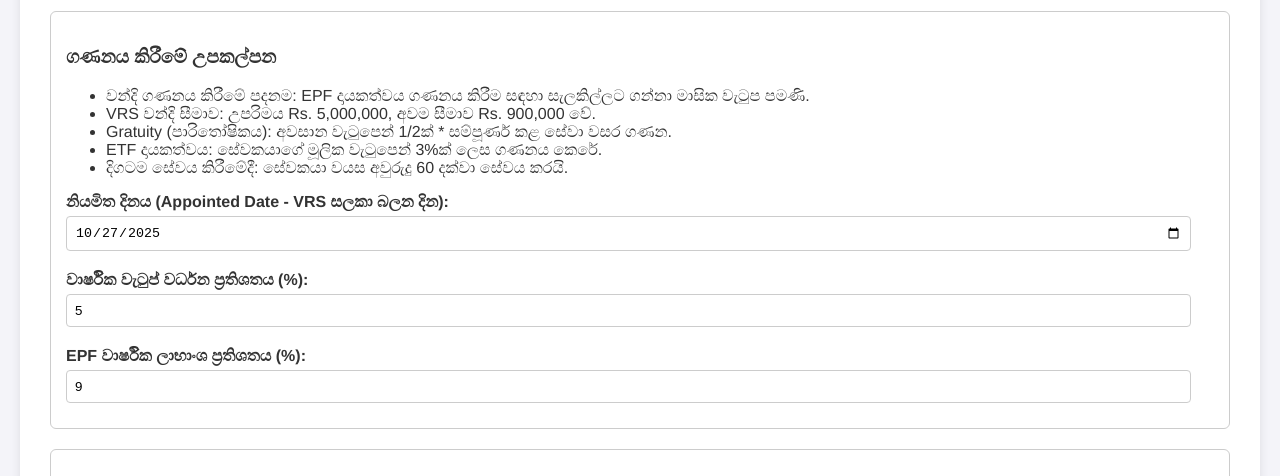
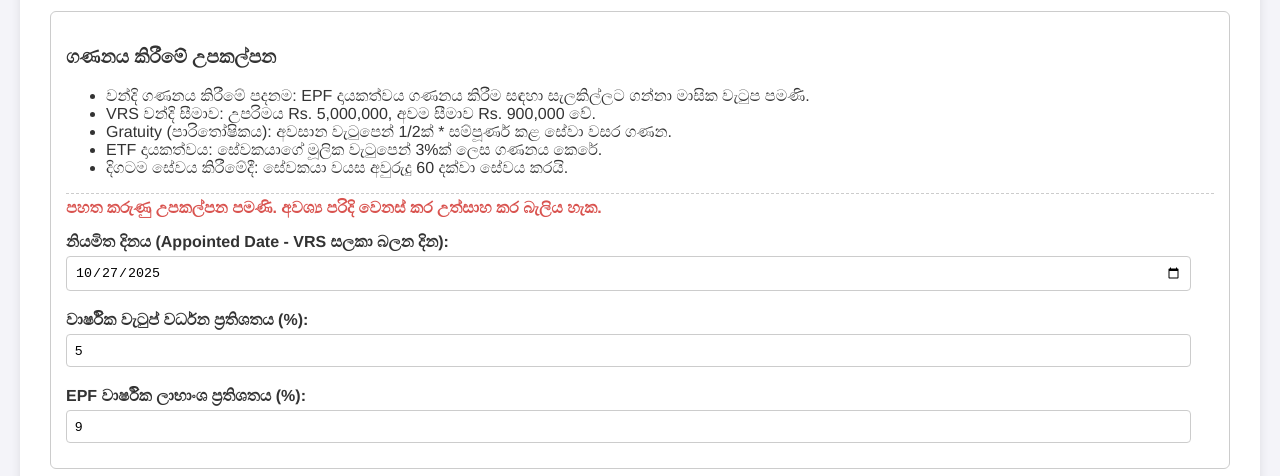
Before and after one commit to manjualwis-boopmanjualwis/CEBVRS, a plain HTML site: page index.html in a window 1280 px wide. Shown: the part 324-800 px from the top of the page. Drawn offline with Linux system fonts and the light colour scheme.

Commit message:
Change assumption note

```diff
--- a/index.html
+++ b/index.html
@@ -45,6 +45,16 @@
             margin-top: 10px;
             margin-bottom: 20px;
             text-align: center;
+        }
+
+        /* Red Assumption Note Style */
+        .assumption-note {
+            color: #d9534f; /* Red */
+            font-weight: bold;
+            font-size: 1.0em;
+            margin-top: 10px;
+            padding-top: 5px;
+            border-top: 1px dashed #ccc;
         }
 
         h1 {
@@ -229,6 +239,8 @@
             <li id="asmp-5">දිගටම සේවය කිරීමේදී: සේවකයා වයස අවුරුදු 60 දක්වා සේවය කරයි.</li>
         </ul>
 
+        <p class="assumption-note" id="assumption-note-text">පහත කරුණු උපකල්පන පමණි. අවශ්‍ය පරිදි වෙනස් කර උත්සාහ කර බැලිය හැක.</p>
+
         <label id="asmp-6">නියමිත දිනය (Appointed Date - VRS සලකා බලන දින):</label>
         <div class="input-group">
             <input type="date" id="appointedDate" required>
@@ -309,6 +321,7 @@
             asmp3: "Gratuity (පාරිතෝෂිකය): අවසාන වැටුපෙන් 1/2ක් * සම්පූර්ණ කළ සේවා වසර ගණන.",
             asmp4: "ETF දායකත්වය: සේවකයාගේ මූලික වැටුපෙන් 3%ක් ලෙස ගණනය කෙරේ.",
             asmp5: "දිගටම සේවය කිරීමේදී: සේවකයා වයස අවුරුදු 60 දක්වා සේවය කරයි.",
+            assumptionsNote: "පහත කරුණු උපකල්පන පමණි. අවශ්‍ය පරිදි වෙනස් කර උත්සාහ කර බැලිය හැක.", // NEW
             asmp6: "නියමිත දිනය (Appointed Date - VRS සලකා බලන දින):",
             asmp7: "වාර්ෂික වැටුප් වර්ධන ප්‍රතිශතය (%):",
             asmp8: "EPF වාර්ෂික ලාභාංශ ප්‍රතිශතය (%):",
@@ -341,11 +354,11 @@
             contTable1ETF: "ETF අවසාන ශේෂය (ආයතන)",
             contTable1Gratuity: "Gratuity (පාරිතෝෂිකය)",
             contTable1Total: "මුළු අවසාන ප්‍රතිලාභ එකතුව (EPF, ETF, Gratuity)",
-            contTable1LoanDeduct: "ණය ගෙවීම් හා අඩුකිරීම් (මණ්ඩලයට)", // NEW
-            contTable1NetTotal: "ණය අඩු කළ පසු අවසාන ප්‍රතිලාභ ශුද්ධ මුදල:", // NEW
-            contTable2Title: "අවුරුදු 60 වන තෙක් වාර්ෂික වැටුප් වර්ධන සහ මුළු ශුද්ධ වැටුප් ඉපැයීම්", // UPDATED
-            contTable2Head: "වර්ෂය, වයස, ආරම්භක මූලික වැටුප (Rs.), මාසික ශුද්ධ වැටුප (EPF 10% අඩු කළ පසු), වර්ෂයේ මුළු ශුද්ධ වැටුප (Rs.)", // UPDATED - removed annual increment, added net monthly and net yearly
-            contTable2TotalSalary: "VRS දින සිට අවු. 60 දක්වා උපයා ගන්නා මුළු ශුද්ධ වැටුප (Total Net Salary)", // UPDATED
+            contTable1LoanDeduct: "ණය ගෙවීම් හා අඩුකිරීම් (මණ්ඩලයට)",
+            contTable1NetTotal: "ණය අඩු කළ පසු අවසාන ප්‍රතිලාභ ශුද්ධ මුදල:",
+            contTable2Title: "අවුරුදු 60 වන තෙක් වාර්ෂික වැටුප් වර්ධන සහ මුළු ශුද්ධ වැටුප් ඉපැයීම්",
+            contTable2Head: "වර්ෂය, වයස, ආරම්භක මූලික වැටුප (Rs.), මාසික ශුද්ධ වැටුප (EPF 10% අඩු කළ පසු), වර්ෂයේ මුළු ශුද්ධ වැටුප (Rs.)",
+            contTable2TotalSalary: "VRS දින සිට අවු. 60 දක්වා උපයා ගන්නා මුළු ශුද්ධ වැටුප (Total Net Salary)",
             contTable3Title: "අඛණ්ඩ සේවයේ වාර්ෂික ගණනය කිරීම් (EPF/ETF වගුව)",
             contTable3Head: "වර්ෂය, වයස, මූලික වැටුප (Rs.), EPF ආරම්භක ශේෂය (Rs.), නව EPF දායකත්වය (Rs.), EPF ලාභාංශය (Rs.), EPF අවසාන ශේෂය (Rs.)",
             errorRequired: "කරුණාකර සියලුම අත්‍යාවශ්‍ය ක්ෂේත්‍ර (රතු මායිම් සහිත) පුරවන්න.",
@@ -356,17 +369,19 @@
             errorCalculation: "ගණනය කිරීමේ දෝෂයක් සිදුවිය. කරුණාකර සියලුම දත්ත නිවැරදි බවට වග බලා ගන්න.",
             summaryHeading: "C. අවසාන මුදල් සංසන්දනාත්මක සාරාංශය",
             summaryVRS: "VRS යටතේ ලැබෙන මුළු ශුද්ධ මුදල (ණය අඩු කළ පසු):",
-            summaryContinue: "අවු. 60 දක්වා සේවය කළහොත් ලැබෙන මුළු ආදායම (ශුද්ධ වැටුප් + ශුද්ධ ප්‍රතිලාභ):", // UPDATED
+            summaryContinue: "අවු. 60 දක්වා සේවය කළහොත් ලැබෙන මුළු ආදායම (ශුද්ධ වැටුප් + ශුද්ධ ප්‍රතිලාභ):",
             summaryDifference: "වෙනස (දිගටම සේවය කිරීමේ වාසිය/අවාසිය):",
             summaryVRSBetter: "දිගටම සේවය කිරීමට වඩා VRS ගැනීමෙන් වැඩි මුදලක් ලැබේ.",
             summaryContBetter: "VRS ගැනීමට වඩා දිගටම සේවය කිරීමෙන් වැඩි මුදලක් ලැබේ.",
-            contFinalTotalLabel: "හි මුළු ඉපැයීම (Net Terminal Benefits + Total Net Salary): " // UPDATED
+            contFinalTotalLabel: "හි මුළු ඉපැයීම (Net Terminal Benefits + Total Net Salary): "
         },
         en: {
             disclaimer: "This is for approximate calculation purposes only. It holds no legal validity.",
             dataNote: "This program does not retain any of your data",
             contact: "For comments and suggestions, please WhatsApp 0702301171",
-            title: "CEB Benefit Comparative Analysis", langSelect: "Select Language:", calculateButton: "Calculate Benefits", initialMessage: "Click the button above to view calculations.", assumptionsHeading: "Calculation Assumptions", asmp1: "Compensation is calculated only on the Monthly Salary considered for EPF contribution.", asmp2: "VRS Compensation Limit: Maximum Rs. 5,000,000, Minimum Rs. 900,000.", asmp3: "Gratuity: 1/2 of Last Drawn Salary * No. of Completed Years of Service.", asmp4: "ETF Contribution: Calculated as 3% of the Employee's Basic Salary.", asmp5: "Continued Service: Employee works until the age of 60.", asmp6: "Appointed Date (VRS Consideration Date):", asmp7: "Annual Salary Increment (%):", asmp8: "EPF Annual Dividend Rate (%):", detailsHeading: "Enter Employee Details", details1: "Date of Birth:", details2: "Date of Joining:", details3: "Current Basic Salary (Rs.):", details4: "Casual Service Period (Years/Months):", details5: "Current EPF Balance (Rs.):", details6: "Current ETF Balance (Rs.):",
+            title: "CEB Benefit Comparative Analysis", langSelect: "Select Language:", calculateButton: "Calculate Benefits", initialMessage: "Click the button above to view calculations.", assumptionsHeading: "Calculation Assumptions", asmp1: "Compensation is calculated only on the Monthly Salary considered for EPF contribution.", asmp2: "VRS Compensation Limit: Maximum Rs. 5,000,000, Minimum Rs. 900,000.", asmp3: "Gratuity: 1/2 of Last Drawn Salary * No. of Completed Years of Service.", asmp4: "ETF Contribution: Calculated as 3% of the Employee's Basic Salary.", asmp5: "Continued Service: Employee works until the age of 60.",
+            assumptionsNote: "The following points are assumptions only. You can change and try as required.", // NEW
+            asmp6: "Appointed Date (VRS Consideration Date):", asmp7: "Annual Salary Increment (%):", asmp8: "EPF Annual Dividend Rate (%):", detailsHeading: "Enter Employee Details", details1: "Date of Birth:", details2: "Date of Joining:", details3: "Current Basic Salary (Rs.):", details4: "Casual Service Period (Years/Months):", details5: "Current EPF Balance (Rs.):", details6: "Current ETF Balance (Rs.):",
             details7: "Total Loan Amount Currently Owed to the Board (Rs.): (Including EPF Loans, Distress Loan, Transport Loan, Book Loan, Festival Advance, etc...)",
             resultsHeading: "Comparison Results",
             vrsHeading: "A. Amount Received under Voluntary Retirement Scheme (VRS) (Rs.)",
@@ -383,11 +398,11 @@
             vrsFormula2: "Service Years > 10: (Current Salary x 2 x Completed Service Years) + (Current Salary x 1.5 x Remaining Completed Service Years)",
             gratFormula: "Final Salary x 0.5 x Completed Service Years",
             continueHeading: "B. Total Earnings by Continuing Service until Age 60", contTable1Title: "Total Terminal Benefits Received at Age 60", contTable1Head: "Benefit, Final Amount (Rs.)", contTable1EPF: "EPF Final Balance (Employee + Employer + Dividend)", contTable1ETF: "ETF Final Balance (Employer)", contTable1Gratuity: "Gratuity Payment", contTable1Total: "Total Terminal Benefits (EPF, ETF, Gratuity)",
-            contTable1LoanDeduct: "Loan Payments and Deductions (to the Board):", // NEW
-            contTable1NetTotal: "Net Terminal Benefits After Loan Deduction:", // NEW
-            contTable2Title: "Annual Salary Increments and Total Net Salary Earnings until Age 60", // UPDATED
-            contTable2Head: "Year, Age, Opening Basic Salary (Rs.), Net Monthly Salary (After 10% EPF deduction), Total Net Salary for the Year (Rs.)", // UPDATED
-            contTable2TotalSalary: "Total Net Basic Salary Earned (VRS Date to Age 60)", // UPDATED
+            contTable1LoanDeduct: "Loan Payments and Deductions (to the Board):",
+            contTable1NetTotal: "Net Terminal Benefits After Loan Deduction:",
+            contTable2Title: "Annual Salary Increments and Total Net Salary Earnings until Age 60",
+            contTable2Head: "Year, Age, Opening Basic Salary (Rs.), Net Monthly Salary (After 10% EPF deduction), Total Net Salary for the Year (Rs.)",
+            contTable2TotalSalary: "Total Net Basic Salary Earned (VRS Date to Age 60)",
             contTable3Title: "Annual Calculations for Continued Service (EPF/ETF Table)", contTable3Head: "Year, Age, Basic Salary (Rs.), EPF Opening Balance (Rs.), New EPF Contribution (Rs.), EPF Dividend (Rs.), EPF Closing Balance (Rs.)",
             errorRequired: "Please fill in all required fields (with red borders).",
             errorDate: "Invalid date format (yyyy-mm-dd) or invalid date. Please select from the calendar.",
@@ -397,17 +412,19 @@
             errorCalculation: "A calculation error occurred. Please ensure all data is correct.",
             summaryHeading: "C. Final Financial Comparison Summary",
             summaryVRS: "Total Net Amount Received under VRS (After Loan Deduction):",
-            summaryContinue: "Total Income if Continued Service until Age 60 (Net Salary + Net Benefits):", // UPDATED
+            summaryContinue: "Total Income if Continued Service until Age 60 (Net Salary + Net Benefits):",
             summaryDifference: "Difference (Advantage/Disadvantage of Continuing Service):",
             summaryVRSBetter: "VRS yields a higher total amount than continuing service.",
             summaryContBetter: "Continuing service yields a higher total amount than taking VRS.",
-            contFinalTotalLabel: "Total Income (Net Terminal Benefits + Total Net Salary) of " // UPDATED
+            contFinalTotalLabel: "Total Income (Net Terminal Benefits + Total Net Salary) of "
         },
         ta: {
             disclaimer: "இது தோராயமான கணக்கீட்டு நோக்கங்களுக்காக மட்டுமே. இதற்கு எந்த சட்டப்பூர்வ செல்லுபடியும் இல்லை.",
             dataNote: "இந்த நிகழ்ச்சி நிரலால் உங்கள் தரவுகள் எதுவும் தக்கவைக்கப்படுவதில்லை",
             contact: "கருத்துகள் மற்றும் திருத்தங்களுக்கு, 0702301171 என்ற எண்ணுக்கு WhatsApp செய்தி அனுப்பவும்",
-            title: "இலங்கை மின்சார சபையின் பயன் ஒப்பீட்டு பகுப்பாய்வு", langSelect: "மொழியைத் தெரிவுசெய்:", calculateButton: "நன்மைகளைக் கணக்கிடுக", initialMessage: "கணக்கீடுகளைப் பார்க்க மேலே உள்ள பொத்தானை அழுத்தவும்.", assumptionsHeading: "கணக்கீட்டு அனுமானங்கள்", asmp1: "பதிலீடு கணக்கிடப்படுவது, ஊழியர் சேமலாப நிதிக்கான (EPF) பங்களிப்பிற்கு எடுத்துக்கொள்ளப்படும் மாதச் சம்பளத்தின் அடிப்படையில் மட்டுமே.", asmp2: "VRS பதிலீட்டு வரம்பு: அதிகபட்சம் ரூ. 5,000,000, குறைந்தபட்சம் ரூ. 900,000.", asmp3: "பாராட்டுத் தொகை (Gratuity): இறுதிச் சம்பளத்தில் 1/2 * நிறைவு செய்யப்பட்ட சேவை ஆண்டுகளின் எண்ணிக்கை.", asmp4: "ETF பங்களிப்பு: அடிப்படைச் சம்பளத்தில் 3% ஆக கணக்கிடப்படுகிறது.", asmp5: "தொடர்ச்சியான சேவை: ஊழியர் 60 வயது வரை பணியாற்றுகிறார்.", asmp6: "நியமிக்கப்பட்ட தேதி (VRS பரிசீலனை தேதி):", asmp7: "வருடாந்திர சம்பள அதிகரிப்பு விகிதம் (%):",
+            title: "இலங்கை மின்சார சபையின் பயன் ஒப்பீட்டு பகுப்பாய்வு", langSelect: "மொழியைத் தெரிவுசெய்:", calculateButton: "நன்மைகளைக் கணக்கிடுக", initialMessage: "கணக்கீடுகளைப் பார்க்க மேலே உள்ள பொத்தானை அழுத்தவும்.", assumptionsHeading: "கணக்கீட்டு அனுமானங்கள்", asmp1: "பதிலீடு கணக்கிடப்படுவது, ஊழியர் சேமலாப நிதிக்கான (EPF) பங்களிப்பிற்கு எடுத்துக்கொள்ளப்படும் மாதச் சம்பளத்தின் அடிப்படையில் மட்டுமே.", asmp2: "VRS பதிலீட்டு வரம்பு: அதிகபட்சம் ரூ. 5,000,000, குறைந்தபட்சம் ரூ. 900,000.", asmp3: "பாராட்டுத் தொகை (Gratuity): இறுதிச் சம்பளத்தில் 1/2 * நிறைவு செய்யப்பட்ட சேவை ஆண்டுகளின் எண்ணிக்கை.", asmp4: "ETF பங்களிப்பு: அடிப்படைச் சம்பளத்தில் 3% ஆக கணக்கிடப்படுகிறது.", asmp5: "தொடர்ச்சியான சேவை: ஊழியர் 60 வயது வரை பணியாற்றுகிறார்.",
+            assumptionsNote: "பின்வரும் விடயங்கள் அனுமானங்கள் மட்டுமே. தேவைக்கேற்ப மாற்றி முயற்சி செய்யலாம்.", // NEW
+            asmp6: "நியமிக்கப்பட்ட தேதி (VRS பரிசீலனை தேதி):", asmp7: "வருடாந்திர சம்பள அதிகரிப்பு விகிதம் (%):",
             asmp8: "EPF ஆண்டு இலாபப் பங்கு வீதம் (%):", detailsHeading: "ஊழியர் விவரங்களை உள்ளிடுக", details1: "பிறந்த தேதி:", details2: "சேவையில் இணைந்த தேதி:", details3: "தற்போதைய அடிப்படைச் சம்பளம் (ரூ.):", details4: "சாதாரண சேவை காலம் (ஆண்டுகள்/மாதங்கள்):", details5: "தற்போதைய EPF இருப்பு (ரூ.):", details6: "தற்போதைய ETF இருப்பு (ரூ.):",
             details7: "தற்போது சபைக்கு செலுத்த வேண்டிய மொத்த கடன் தொகை (ரூ.): (EPF கடன்கள், Distress கடன், போக்குவரத்து கடன், புத்தக கடன், விழா முன்பணம், உள்ளிட்ட...)",
             resultsHeading: "ஒப்பீட்டு முடிவுகள்",
@@ -425,11 +442,11 @@
             vrsFormula2: "சேவை ஆண்டுகள் > 10: (தற்போதைய சம்பளம் x 2 x நிறைவு செய்யப்பட்ட சேவை ஆண்டுகள்) + (தற்போதைய சம்பளம் x 1.5 x மீதமுள்ள நிறைவு செய்யப்பட்ட சேவை ஆண்டுகள்)",
             gratFormula: "இறுதிச் சம்பளம் x 0.5 x நிறைவு செய்யப்பட்ட சேவை ஆண்டுகள்",
             continueHeading: "B. 60 வயது வரை தொடர்ந்து சேவை செய்வதன் மூலம் பெறப்படும் மொத்த வருமானம்", contTable1Title: "60 வயதில் பெறப்படும் மொத்த இறுதி நன்மைகள் (Terminal Benefits)", contTable1Head: "பயன், இறுதித் தொகை (ரூ.)", contTable1EPF: "EPF இறுதி இருப்பு (ஊழியர் + நிறுவனம் + இலாபப் பங்கு)", contTable1ETF: "ETF இறுதி இருப்பு (நிறுவனம்)", contTable1Gratuity: "பாராட்டுத் தொகை (Gratuity)", contTable1Total: "மொத்த අවසාන ප්‍රතිලාභ එකතුව (EPF, ETF, Gratuity)",
-            contTable1LoanDeduct: "கடன் கொடுப்பனவுகள் மற்றும் கழிவுகள் (சபைக்கு):", // NEW
-            contTable1NetTotal: "கடன் கழித்த பின் நிகர இறுதி நன்மைகள்:", // NEW
-            contTable2Title: "60 வயது வரை ஆண்டு சம்பள அதிகரிப்புகள் மற்றும் மொத்த நிகர சம்பள வருமானம்", // UPDATED
-            contTable2Head: "ஆண்டு, வயது, தொடக்க அடிப்படைச் சம்பளம் (ரூ.), நிகர மாதச் சம்பளம் (10% EPF கழித்த பின்), ஆண்டுக்கான மொத்த நிகர சம்பளம் (ரூ.)", // UPDATED
-            contTable2TotalSalary: "மொத்த நிகர அடிப்படைச் சம்பளம் (VRS தேதியிலிருந்து 60 வயது வரை)", // UPDATED
+            contTable1LoanDeduct: "கடன் கொடுப்பனவுகள் மற்றும் கழிவுகள் (சபைக்கு):",
+            contTable1NetTotal: "கடன் கழித்த பின் நிகர இறுதி நன்மைகள்:",
+            contTable2Title: "60 வயது வரை ஆண்டு சம்பள அதிகரிப்புகள் மற்றும் மொத்த நிகர சம்பள வருமானம்",
+            contTable2Head: "ஆண்டு, வயது, தொடக்க அடிப்படைச் சம்பளம் (ரூ.), நிகர மாதச் சம்பளம் (10% EPF கழித்த பின்), ஆண்டுக்கான மொத்த நிகர சம்பளம் (ரூ.)",
+            contTable2TotalSalary: "மொத்த நிகர அடிப்படைச் சம்பளம் (VRS தேதியிலிருந்து 60 வயது வரை)",
             contTable3Title: "தொடர்ச்சியான சேவையின் வருடாந்திர கணக்கீடுகள் (EPF/ETF அட்டவணை)", contTable3Head: "ஆண்டு, வயது, அடிப்படைச் சம்பளம் (ரூ.), EPF தொடக்க இருப்பு (ரூ.), புதிய EPF பங்களிப்பு (ரூ.), EPF இலாபப் பங்கு (ரூ.), EPF இறுதி இருப்பு (ரூ.)",
             errorRequired: "தேவையான அனைத்து துறைகளையும் (சிவப்பு எல்லைகளுடன்) நிரப்பவும்.",
             errorDate: "தவறான திகதி வடிவம் (yyyy-mm-dd) அல்லது தவறான திகதி. நாட்காட்டியில் இருந்து தெரிவு செய்யவும்.",
@@ -439,11 +456,11 @@
             errorCalculation: "கணக்கீட்டுப் பிழை ஏற்பட்டது. எல்லா தரவுகளும் சரியாக உள்ளதா என்பதை உறுதிப்படுத்தவும்.",
             summaryHeading: "C. இறுதி நிதி ஒப்பீட்டு சுருக்கம்",
             summaryVRS: "VRS இன் கீழ் பெறப்படும் மொத்த நிகர தொகை (கடன் கழித்த பின்):",
-            summaryContinue: "60 வயது வரை தொடர்ந்து பணியாற்றினால் மொத்த வருமானம் (நிகர சம்பளம் + நிகர நன்மைகள்):", // UPDATED
+            summaryContinue: "60 வயது வரை தொடர்ந்து பணியாற்றினால் மொத்த வருமானம் (நிகர சம்பளம் + நிகர நன்மைகள்):",
             summaryDifference: "வித்தியாசம் (தொடர்ந்து பணியாற்றுவதன் நன்மை/தீமை):",
-            summaryVRSBetter: "தொடர்ந்து பணியாற்றுவதை விட VRS பெறுவது அதிக மொத்த தொகையை வழங்குகிறது.",
+            summaryVRSBetter: "VRS பெறுவதை விட தொடர்ந்து பணியாற்றுவது அதிக மொத்த தொகையை வழங்குகிறது.",
             summaryContBetter: "VRS பெறுவதை விட தொடர்ந்து பணியாற்றுவது அதிக மொத்த தொகையை வழங்குகிறது.",
-            contFinalTotalLabel: "இன் மொத்த வருமானம் (Net Terminal Benefits + Total Net Salary) of " // UPDATED
+            contFinalTotalLabel: "இன் மொத்த வருமானம் (Net Terminal Benefits + Total Net Salary) of "
         }
     };
 
@@ -558,6 +575,7 @@
         document.getElementById('asmp-3').textContent = t.asmp3;
         document.getElementById('asmp-4').textContent = t.asmp4;
         document.getElementById('asmp-5').textContent = t.asmp5;
+        document.getElementById('assumption-note-text').textContent = t.assumptionsNote; // NEW
         document.getElementById('asmp-6').textContent = t.asmp6;
         document.getElementById('asmp-7').textContent = t.asmp7;
         document.getElementById('asmp-8').textContent = t.asmp8;
```
